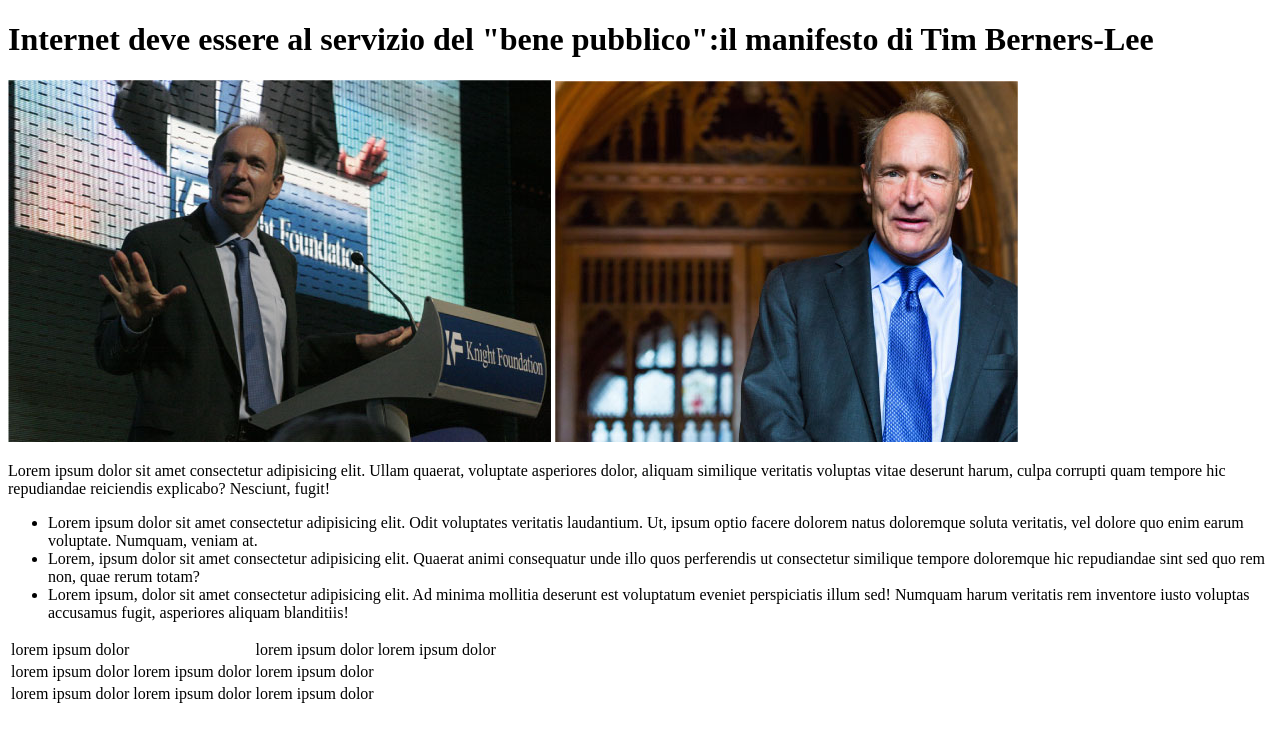
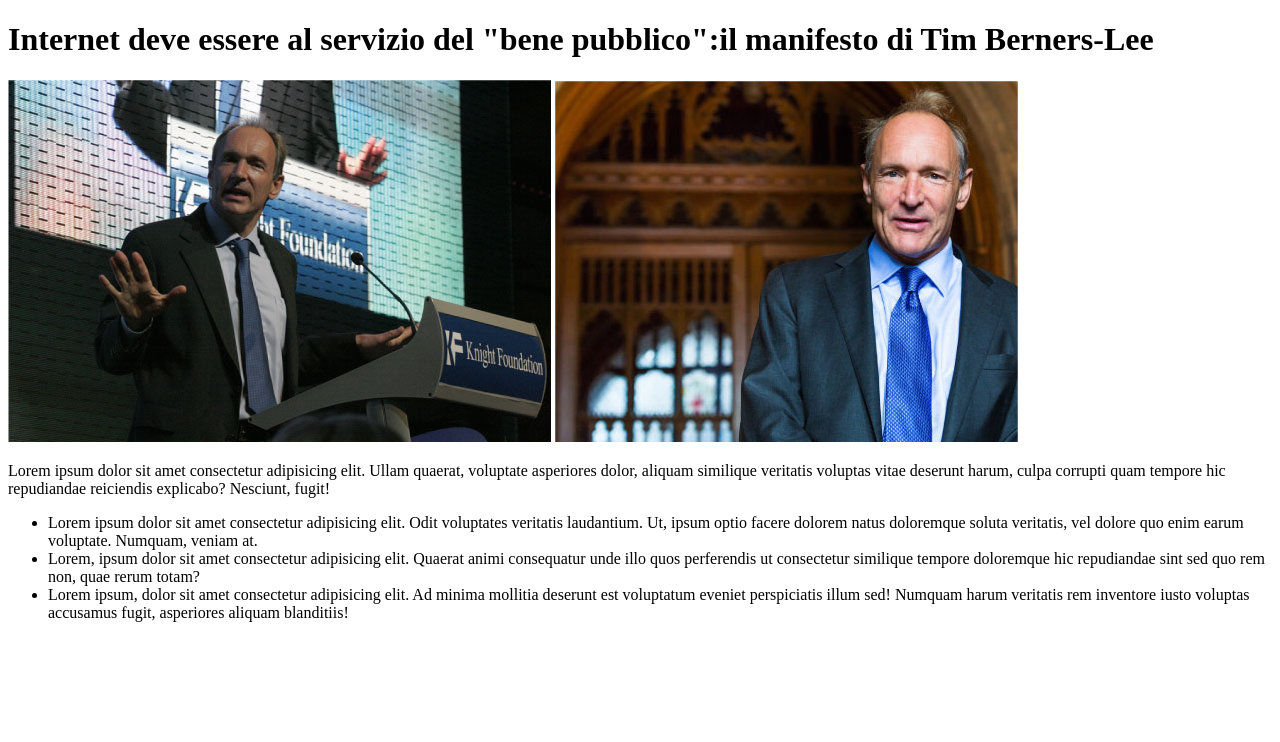
Before and after one commit to willymariino/html-css-booleaner, a plain HTML site: page index.html in a window 1280 px wide. Drawn offline with Linux system fonts and the light colour scheme.

Commit message:
removed table

```diff
--- a/index.html
+++ b/index.html
@@ -46,24 +46,7 @@
         </section>
         <section>
 
-            <table>
-                <tr>
-                    <td colspan="2">lorem ipsum dolor</td>
-                    <td colspan="2">lorem ipsum dolor</td>
-                    <td colspan="2">lorem ipsum dolor</td>
-                </tr>
-                <tr>
-                    <td>lorem ipsum dolor</td>
-                    <td>lorem ipsum dolor</td>
-                    <td>lorem ipsum dolor</td>
 
-                </tr>
-                <tr>
-                    <td>lorem ipsum dolor</td>
-                    <td>lorem ipsum dolor</td>
-                    <td>lorem ipsum dolor</td>
-                </tr>
-            </table>
         </section>
 
 
```
